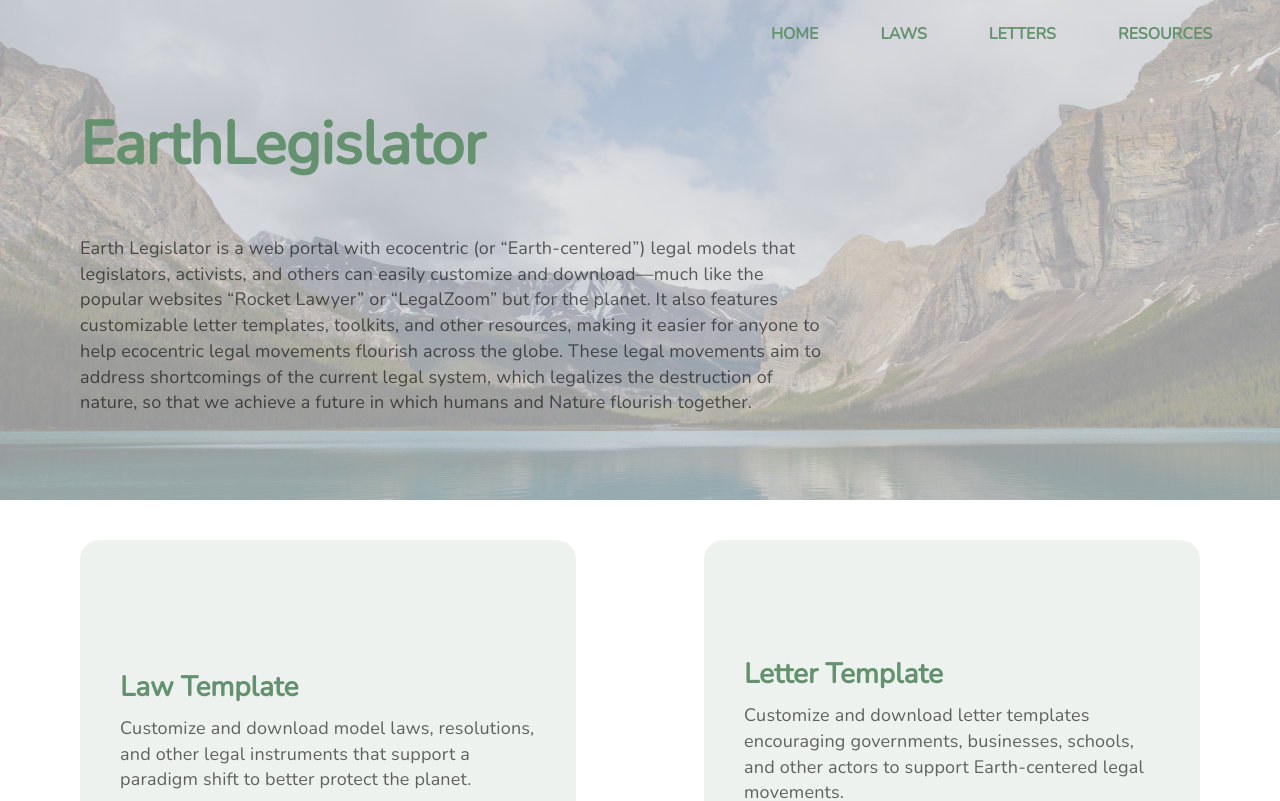
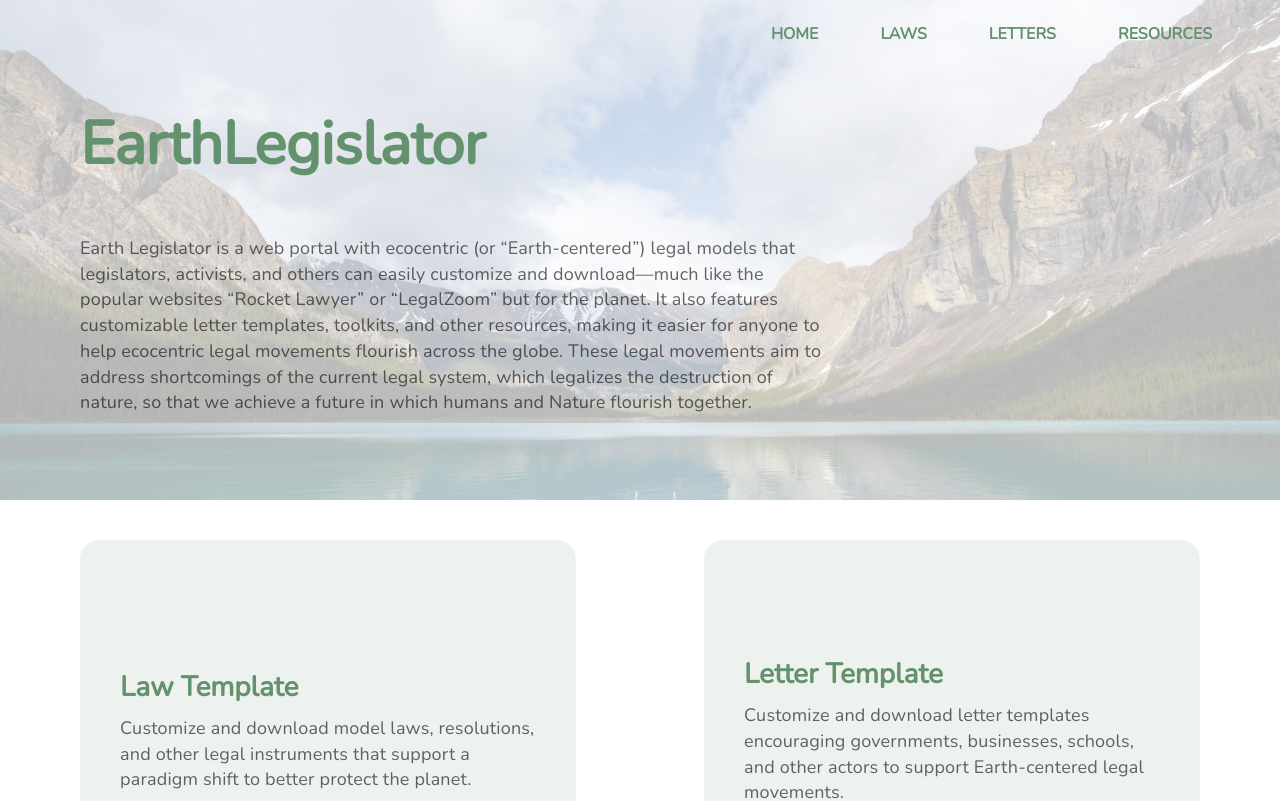
Before and after one commit to cornellh4i/earth-law-center, a React (Create React App) app in the folder client/: page / in a window 1280 px wide. Shown: the top 801 px of the page. Built offline with nearby package versions, Linux system fonts and the light colour scheme.

Commit message:
Reposition header image to take up full width

```diff
--- a/client/src/components/Header/Header.css
+++ b/client/src/components/Header/Header.css
@@ -9,15 +9,14 @@ body {
   margin: 0;
   min-height: 31.25rem;
   width: 100%;
-  background: #d7d7d7;
   background-image: url('../../properties/header-image.jpeg');
-  background-position: 40% 80%;
+  background-size: 100%;
+  background-position: bottom;
 }
 
 .content {
   margin-left: 5rem;
   margin-right: 5rem;
-
 }
 
 .search-bar-container{
```
